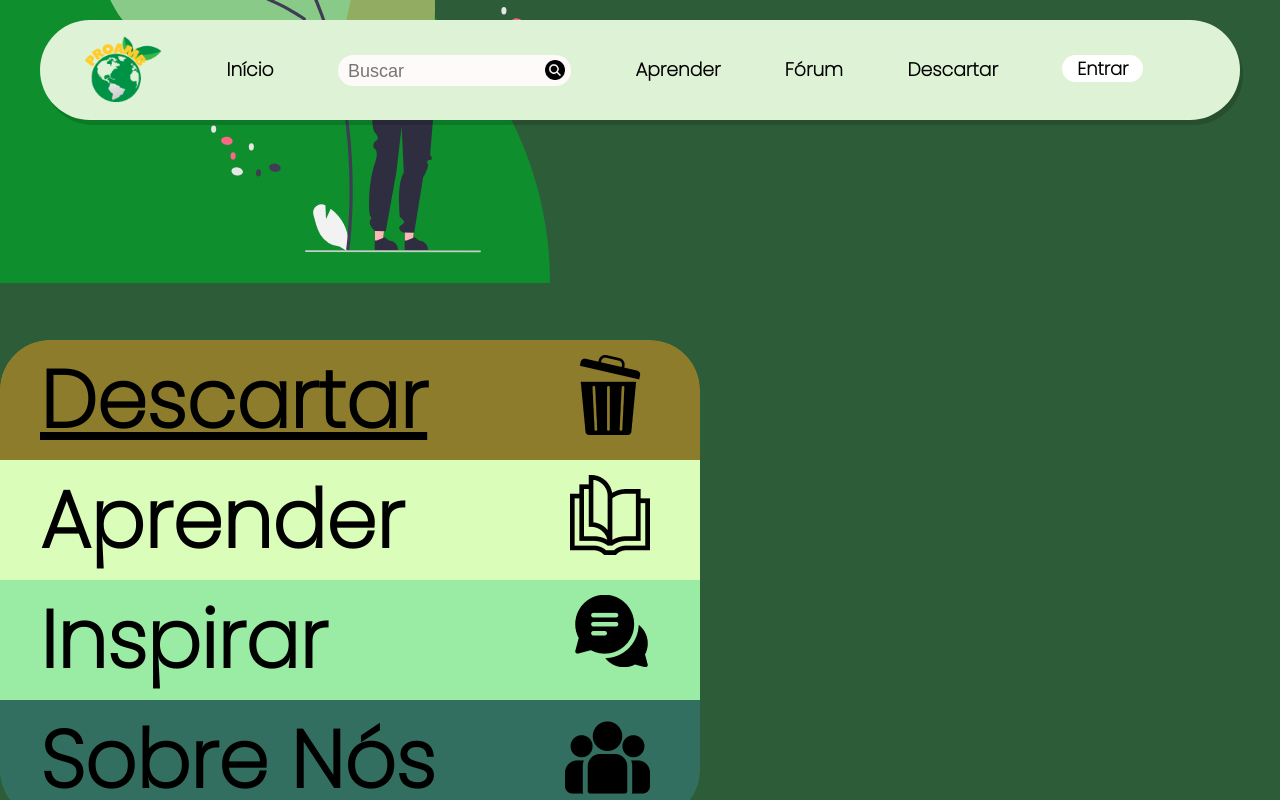
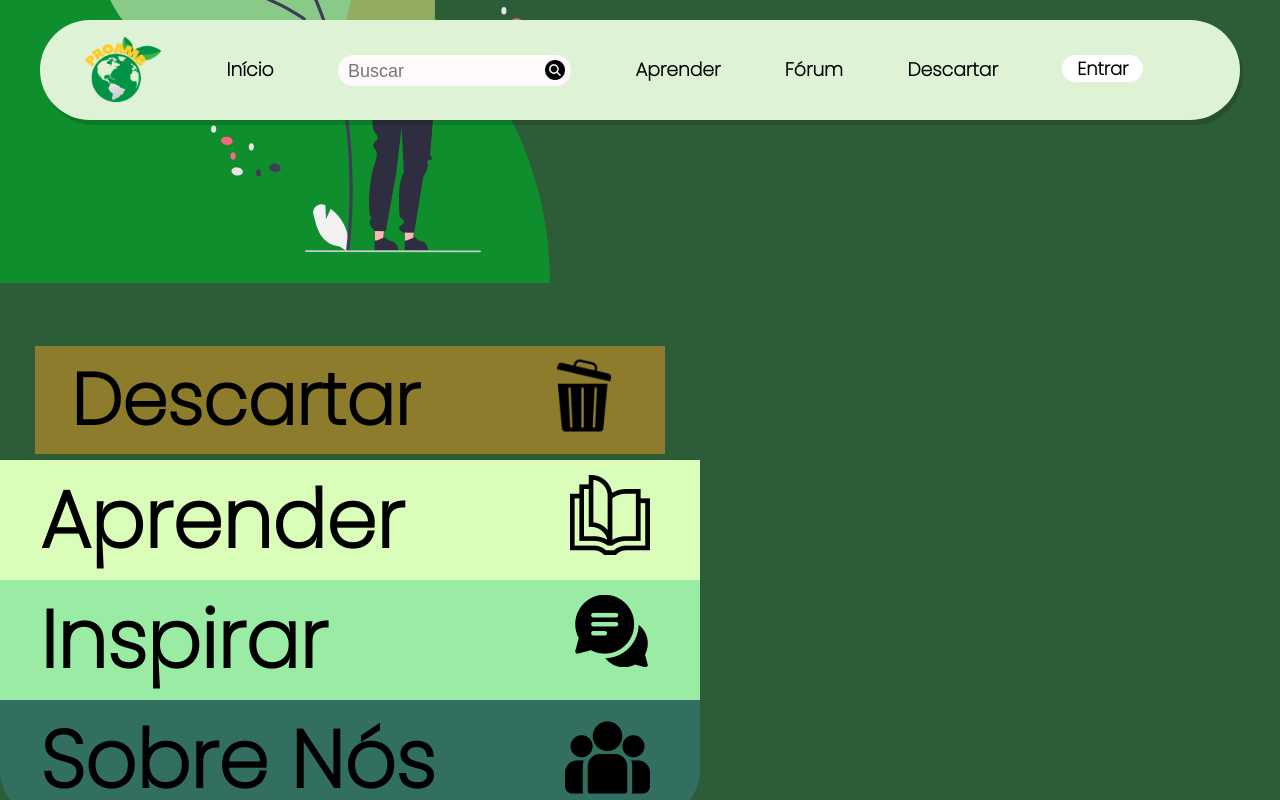
Before and after one commit to Cassiannoow/ProAmb-Old, a React (Create React App) app in the folder proamb/: page / in a window 1280 px wide. In both pictures the pointer is over the item "Descartar". Shown: the part 1167-1967 px from the top of the page. Built offline with nearby package versions, Linux system fonts and the light colour scheme.

Commit message:
só coloquei animação no menu vertical

```diff
--- a/proamb/src/Components/MenuVertical/MenuVertical.css
+++ b/proamb/src/Components/MenuVertical/MenuVertical.css
@@ -51,6 +51,8 @@ li {
     position: relative;
     top: 0;
     left: 0;
+    transition: transform 500ms;
+    background-position: -250px center;
 }
 
 li a {
@@ -62,14 +64,12 @@ li a {
     padding-left: 40px;
 }
 
-
-/* fazer a animação nesse hover*/
 li:hover {
     display: block;
-    text-decoration: underline;
     cursor: pointer;
+    -ms-transform: scale(0.9);
+    transform: scale(0.9);
 }
-
 
 #descartar, #descartar a {
     background-color: #8C7C2B;
```
Also changed, not shown: 16 other files (tests, documents, lock files or other folders).
